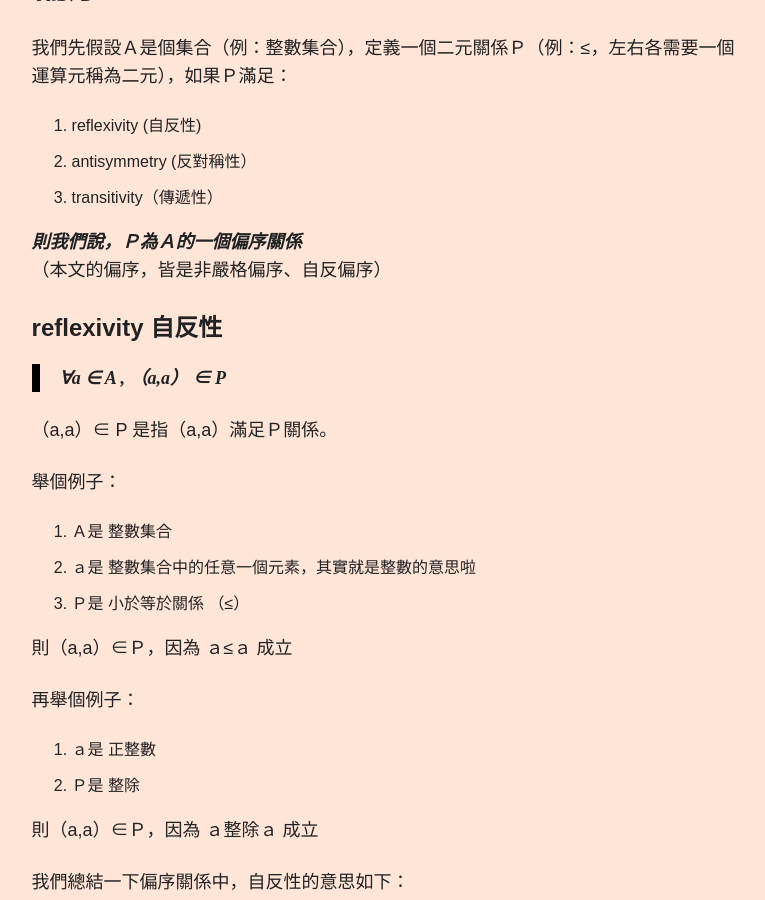
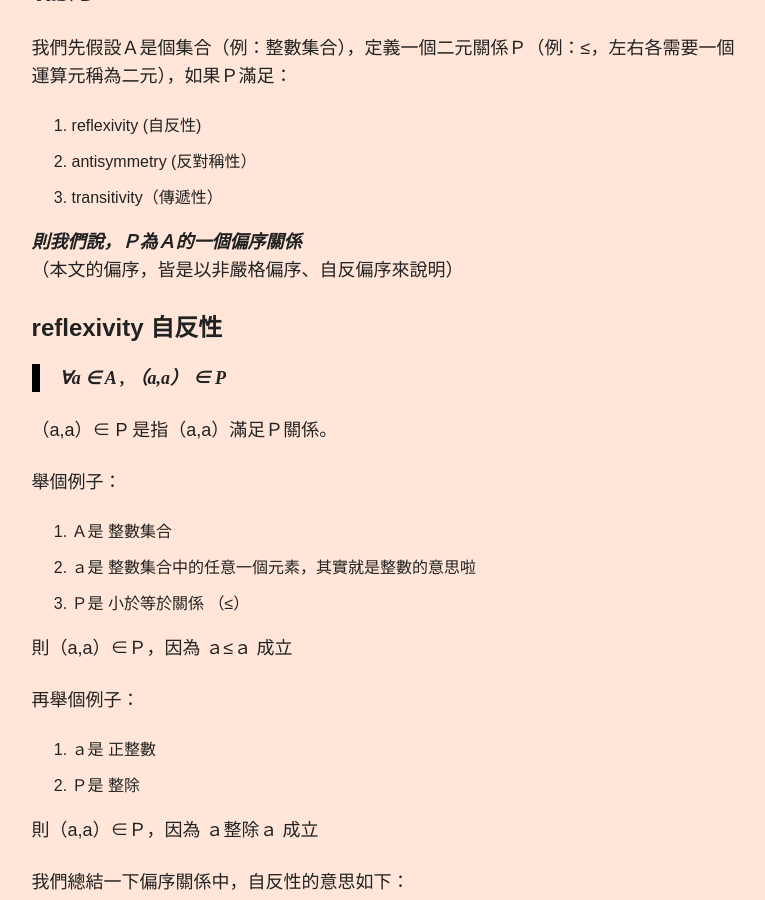
Before and after one commit to xm35p4fu6/xm35p4fu6.github.io, a Jekyll site: the page built from _posts/articles/2017-03-04-poset.md, in a window 1280 px wide and 900 px high, scrolled down 1401 px. Shown: the whole window, without its empty margins (348-1113 px from the left). Built offline with Jekyll 4.4.1, drawn with Linux system fonts in a browser that asks for light colours; nearby versions of some CDN libraries; comment, search, counter and statistics services are not loaded; some of the changed text lies outside the part shown.

Commit message:
update poset

```diff
--- a/_posts/articles/2017-03-04-poset.md
+++ b/_posts/articles/2017-03-04-poset.md
@@ -46,7 +46,7 @@
 3. transitivity（傳遞性）
 
 ***則我們說，Ｐ為Ａ的一個偏序關係***
-（本文的偏序，皆是非嚴格偏序、自反偏序）
+（本文的偏序，皆是以非嚴格偏序、自反偏序來說明）
 
 #### reflexivity 自反性
 > ***∀a ∈ A , （a,a） ∈ P***
@@ -170,6 +170,7 @@
 
 key point : 集合要切成 chains 需把不可比的分開。
 
+另外，雖然本文說的是自反偏序集（非嚴格偏序集），但此定理只要是偏序集都適用，需要是有限集合。
 ---
 
 還記得開頭的題目嗎？
```
